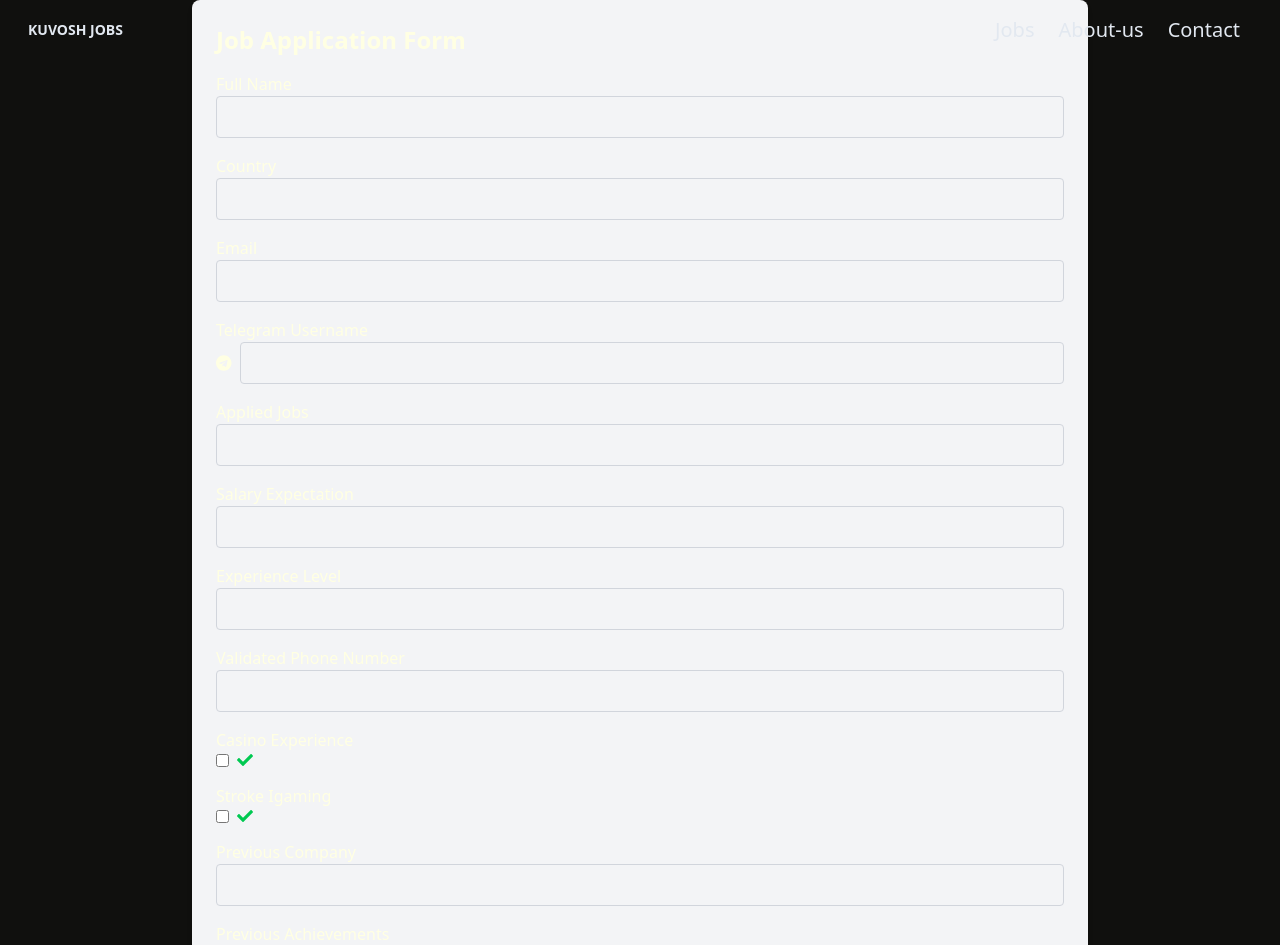
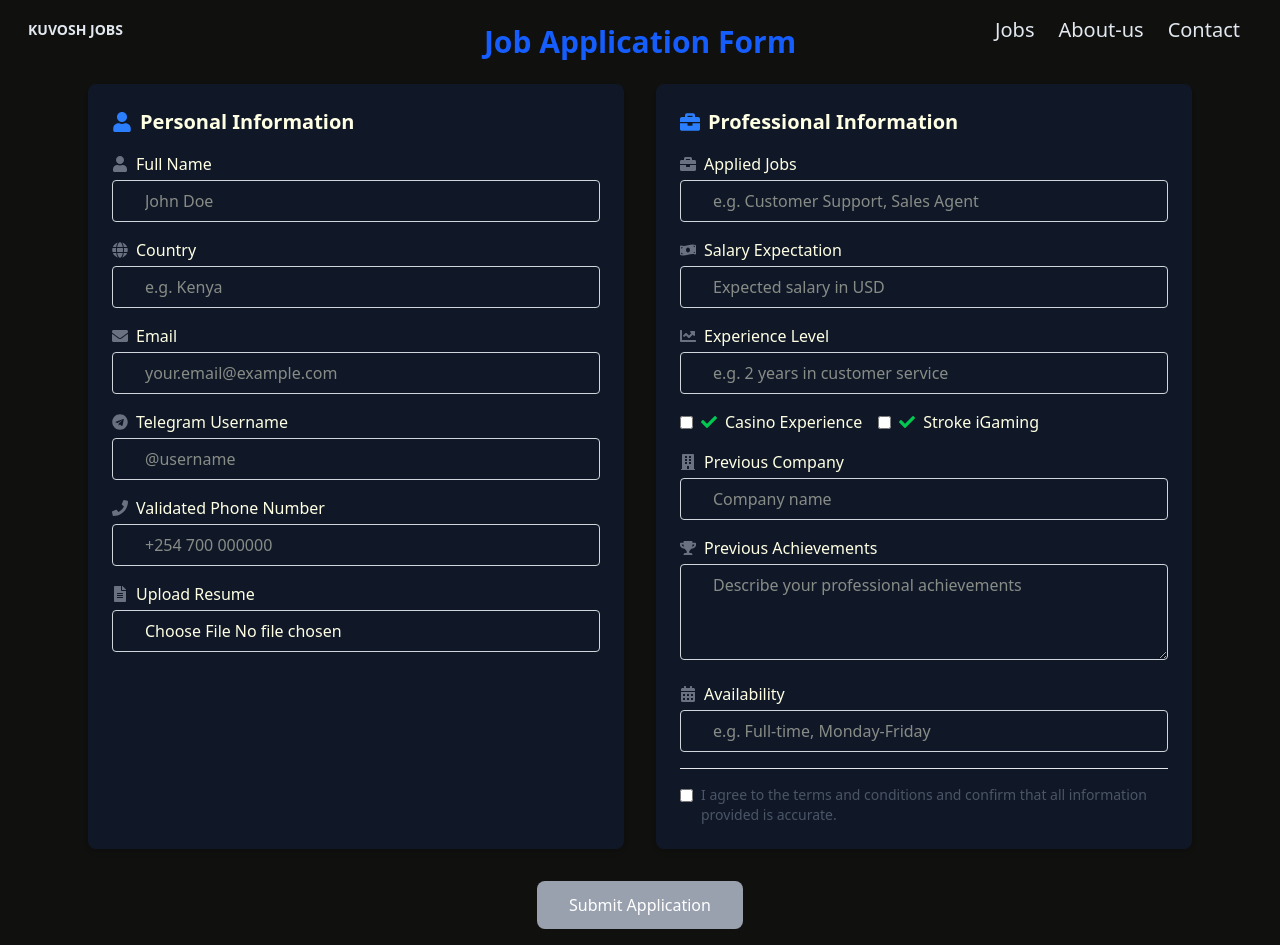
Before and after one commit to tchasinga/jobposter, a Next.js app: page /apply in a window 1280 px wide. Shown: the top 945 px of the page. Built offline with nearby package versions, Linux system fonts and the light colour scheme.

Commit message:
feat: enhance JobApplicationForm with improved layout, upload status tracking, and user notifications

```diff
--- a/app/apply/page.jsx
+++ b/app/apply/page.jsx
@@ -1,10 +1,13 @@
 "use client";
 import React, { useState } from "react";
-import { FaTelegram, FaFileUpload, FaCheck } from "react-icons/fa";
+import { FaTelegram, FaFileUpload, FaCheck, FaUser, FaGlobe, FaEnvelope, FaBriefcase, FaMoneyBillWave, FaChartLine, FaPhone, FaBuilding, FaTrophy, FaCalendarAlt, FaFileAlt, FaInfoCircle } from "react-icons/fa";
 import { getDownloadURL, getStorage, ref, uploadBytesResumable } from "firebase/storage";
 import app from "../firebase";
+import { useRouter } from "next/navigation";
+import toast from "react-hot-toast";
 
 const JobApplicationForm = () => {
+  const router = useRouter();
   const [formData, setFormData] = useState({
     fullname: "",
     country: "",
@@ -20,9 +23,12 @@ const JobApplicationForm = () => {
     previousCompany: "",
     previousAchievements: "",
     availability: "",
+    agreeTerms: false,
   });
 
   const [uploadProgress, setUploadProgress] = useState(0);
+  const [uploadStatus, setUploadStatus] = useState(""); // Added for upload status tracking
+  const [isSubmiting, setIsSubmitting] = useState(false);
 
   const handleChange = (e) => {
     const { name, value, type, checked } = e.target;
@@ -33,8 +39,11 @@ const JobApplicationForm = () => {
   };
 
   const handleFileUpload = (file) => {
+    if (!file) return;
+
+    setUploadStatus("Uploading...");
     const storage = getStorage(app);
-    const storageRef = ref(storage, `resumes/${file.name}`);
+    const storageRef = ref(storage, `resumes/${file.name}-${Date.now()}`);
     const uploadTask = uploadBytesResumable(storageRef, file);
 
     uploadTask.on(
@@ -42,9 +51,11 @@ const JobApplicationForm = () => {
       (snapshot) => {
         const progress = (snapshot.bytesTransferred / snapshot.totalBytes) * 100;
         setUploadProgress(progress);
+        setUploadStatus(`Uploading: ${Math.round(progress)}%`);
       },
       (error) => {
         console.error("File upload error:", error);
+        setUploadStatus("Upload failed. Please try again.");
       },
       () => {
         getDownloadURL(uploadTask.snapshot.ref).then((downloadURL) => {
@@ -52,6 +63,7 @@ const JobApplicationForm = () => {
             ...prevData,
             uploadResume: downloadURL,
           }));
+          setUploadStatus("Upload complete!");
         });
       }
     );
@@ -59,7 +71,13 @@ const JobApplicationForm = () => {
 
   const handleSubmit = async (e) => {
     e.preventDefault();
+    if (!formData.agreeTerms) {
+      alert("Please agree to the terms and conditions");
+      return;
+    }
+
     try {
+      setIsSubmitting(true);
       const response = await fetch("http://localhost:3000/api/applicants", {
         method: "POST",
         headers: {
@@ -68,26 +86,13 @@ const JobApplicationForm = () => {
         body: JSON.stringify(formData),
       });
       if (response.ok) {
-        alert("Application submitted successfully!");
-        setFormData({
-          fullname: "",
-          country: "",
-          email: "",
-          telegramUsername: "",
-          appliedJobs: "",
-          salaryExpectation: "",
-          experienceLevel: "",
-          uploadResume: "",
-          validedPhonenumber: "",
-          casinoExperience: false,
-          strokeIgaming: false,
-          previousCompany: "",
-          previousAchievements: "",
-          availability: "",
-        });
-        setUploadProgress(0);
+        router.push('/success');
+        toast.success("Application submitted successfully!");
+        setIsSubmitting(false);
       } else {
-        alert("Failed to submit application. Please try again.");
+        const errorData = await response.json();
+        toast.error(`Error: ${errorData.message}`);
+        setIsSubmitting(false);
       }
     } catch (error) {
       console.error("Error submitting application:", error);
@@ -95,102 +100,179 @@ const JobApplicationForm = () => {
   };
 
   return (
-    <div className="max-w-4xl mx-auto p-6 bg-gray-100 shadow-md rounded-lg">
-      <h1 className="text-2xl font-bold mb-4">Job Application Form</h1>
-      <form onSubmit={handleSubmit} className="space-y-4">
+    <div className="max-w-6xl mx-auto p-6 ">
+      <h1 className="text-3xl font-bold mb-6 text-center text-blue-600">Job Application Form</h1>
+
+      <div className="grid grid-cols-1 md:grid-cols-2 gap-8">
+        {/* Personal Information Card */}
+        <div className="bg-gray-900 p-6 rounded-lg shadow-md">
+          <h2 className="text-xl font-semibold mb-4 flex items-center">
+            <FaUser className="mr-2 text-blue-500" /> Personal Information
+          </h2>
+
+          <div className="space-y-4">
             <div>
-          <label className="block font-medium">Full Name</label>
+              <label className="block font-medium flex items-center">
+                <FaUser className="mr-2 text-gray-500" /> Full Name
+              </label>
               <input
                 type="text"
                 name="fullname"
                 value={formData.fullname}
                 onChange={handleChange}
                 required
-            className="w-full p-2 border border-gray-300 rounded"
+                placeholder="John Doe"
+                className="w-full p-2 border border-gray-300 rounded mt-1 pl-8"
               />
             </div>
+
             <div>
-          <label className="block font-medium">Country</label>
+              <label className="block font-medium flex items-center">
+                <FaGlobe className="mr-2 text-gray-500" /> Country
+              </label>
               <input
                 type="text"
                 name="country"
                 value={formData.country}
                 onChange={handleChange}
                 required
-            className="w-full p-2 border border-gray-300 rounded"
+                placeholder="e.g. Kenya"
+                className="w-full p-2 border border-gray-300 rounded mt-1 pl-8"
               />
             </div>
+
             <div>
-          <label className="block font-medium">Email</label>
+              <label className="block font-medium flex items-center">
+                <FaEnvelope className="mr-2 text-gray-500" /> Email
+              </label>
               <input
                 type="email"
                 name="email"
                 value={formData.email}
                 onChange={handleChange}
                 required
-            className="w-full p-2 border border-gray-300 rounded"
+                placeholder="your.email@example.com"
+                className="w-full p-2 border border-gray-300 rounded mt-1 pl-8"
               />
             </div>
+
             <div>
-          <label className="block font-medium">Telegram Username</label>
+              <label className="block font-medium flex items-center">
+                <FaTelegram className="mr-2 text-gray-500" /> Telegram Username
+              </label>
               <div className="flex items-center">
-            <FaTelegram className="mr-2" />
                 <input
                   type="text"
                   name="telegramUsername"
                   value={formData.telegramUsername}
                   onChange={handleChange}
                   required
-              className="w-full p-2 border border-gray-300 rounded"
+                  placeholder="@username"
+                  className="w-full p-2 border border-gray-300 rounded mt-1 pl-8"
                 />
               </div>
             </div>
+
             <div>
-          <label className="block font-medium">Applied Jobs</label>
+              <label className="block font-medium flex items-center">
+                <FaPhone className="mr-2 text-gray-500" /> Validated Phone Number
+              </label>
+              <input
+                type="text"
+                name="validedPhonenumber"
+                value={formData.validedPhonenumber}
+                onChange={handleChange}
+                required
+                placeholder="+254 700 000000"
+                className="w-full p-2 border border-gray-300 rounded mt-1 pl-8"
+              />
+            </div>
+
+            <div>
+              <label className="block font-medium flex items-center">
+                <FaFileAlt className="mr-2 text-gray-500" /> Upload Resume
+              </label>
+              <div className="flex items-center mt-1">
+                <input
+                  type="file"
+                  onChange={(e) => handleFileUpload(e.target.files[0])}
+                  required
+                  className="w-full p-2 border border-gray-300 rounded pl-8"
+                />
+              </div>
+              {uploadStatus && (
+                <div className="mt-2">
+                  <div className="w-full bg-gray-200 rounded-full h-2.5">
+                    <div
+                      className="bg-blue-600 h-2.5 rounded-full"
+                      style={{ width: `${uploadProgress}%` }}
+                    ></div>
+                  </div>
+                  <p className="text-sm text-gray-600 mt-1 flex items-center">
+                    <FaInfoCircle className="mr-1" /> {uploadStatus}
+                  </p>
+                  <p className="text-xs text-gray-500 mt-1">
+                    Please wait until the upload is complete before submitting.
+                  </p>
+                </div>
+              )}
+            </div>
+          </div>
+        </div>
+
+        {/* Professional Information Card */}
+        <div className="bg-gray-900 p-6 rounded-lg shadow-md">
+          <h2 className="text-xl font-semibold mb-4 flex items-center">
+            <FaBriefcase className="mr-2 text-blue-500" /> Professional Information
+          </h2>
+
+          <div className="space-y-4">
+            <div>
+              <label className="block font-medium flex items-center">
+                <FaBriefcase className="mr-2 text-gray-500" /> Applied Jobs
+              </label>
               <input
                 type="text"
                 name="appliedJobs"
                 value={formData.appliedJobs}
                 onChange={handleChange}
                 required
-            className="w-full p-2 border border-gray-300 rounded"
+                placeholder="e.g. Customer Support, Sales Agent"
+                className="w-full p-2 border border-gray-300 rounded mt-1 pl-8"
               />
             </div>
+
             <div>
-          <label className="block font-medium">Salary Expectation</label>
+              <label className="block font-medium flex items-center">
+                <FaMoneyBillWave className="mr-2 text-gray-500" /> Salary Expectation
+              </label>
               <input
                 type="number"
                 name="salaryExpectation"
                 value={formData.salaryExpectation}
                 onChange={handleChange}
                 required
-            className="w-full p-2 border border-gray-300 rounded"
+                placeholder="Expected salary in USD"
+                className="w-full p-2 border border-gray-300 rounded mt-1 pl-8"
               />
             </div>
+
             <div>
-          <label className="block font-medium">Experience Level</label>
+              <label className="block font-medium flex items-center">
+                <FaChartLine className="mr-2 text-gray-500" /> Experience Level
+              </label>
               <input
                 type="text"
                 name="experienceLevel"
                 value={formData.experienceLevel}
                 onChange={handleChange}
                 required
-            className="w-full p-2 border border-gray-300 rounded"
+                placeholder="e.g. 2 years in customer service"
+                className="w-full p-2 border border-gray-300 rounded mt-1 pl-8"
               />
             </div>
-        <div>
-          <label className="block font-medium">Validated Phone Number</label>
-          <input
-            type="text"
-            name="validedPhonenumber"
-            value={formData.validedPhonenumber}
-            onChange={handleChange}
-            required
-            className="w-full p-2 border border-gray-300 rounded"
-          />
-        </div>
-        <div>
-          <label className="block font-medium">Casino Experience</label>
+
+            <div className="flex items-center space-x-4">
               <div className="flex items-center">
                 <input
                   type="checkbox"
@@ -199,11 +281,10 @@ const JobApplicationForm = () => {
                   onChange={handleChange}
                   className="mr-2"
                 />
-            <FaCheck className="text-green-500" />
+                <label className="font-medium flex items-center">
+                  <FaCheck className="mr-2 text-green-500" /> Casino Experience
+                </label>
               </div>
-        </div>
-        <div>
-          <label className="block font-medium">Stroke Igaming</label>
               <div className="flex items-center">
                 <input
                   type="checkbox"
@@ -212,65 +293,93 @@ const JobApplicationForm = () => {
                   onChange={handleChange}
                   className="mr-2"
                 />
-            <FaCheck className="text-green-500" />
+                <label className="font-medium flex items-center">
+                  <FaCheck className="mr-2 text-green-500" /> Stroke iGaming
+                </label>
               </div>
             </div>
+
             <div>
-          <label className="block font-medium">Previous Company</label>
+              <label className="block font-medium flex items-center">
+                <FaBuilding className="mr-2 text-gray-500" /> Previous Company
+              </label>
               <input
                 type="text"
                 name="previousCompany"
                 value={formData.previousCompany}
                 onChange={handleChange}
                 required
-            className="w-full p-2 border border-gray-300 rounded"
+                placeholder="Company name"
+                className="w-full p-2 border border-gray-300 rounded mt-1 pl-8"
               />
             </div>
+
             <div>
-          <label className="block font-medium">Previous Achievements</label>
+              <label className="block font-medium flex items-center">
+                <FaTrophy className="mr-2 text-gray-500" /> Previous Achievements
+              </label>
               <textarea
                 name="previousAchievements"
                 value={formData.previousAchievements}
                 onChange={handleChange}
                 required
-            className="w-full p-2 border border-gray-300 rounded"
+                placeholder="Describe your professional achievements"
+                className="w-full p-2 border border-gray-300 rounded mt-1 pl-8 h-24"
               ></textarea>
             </div>
+
             <div>
-          <label className="block font-medium">Availability</label>
+              <label className="block font-medium flex items-center">
+                <FaCalendarAlt className="mr-2 text-gray-500" /> Availability
+              </label>
               <input
                 type="text"
                 name="availability"
                 value={formData.availability}
                 onChange={handleChange}
                 required
-            className="w-full p-2 border border-gray-300 rounded"
+                placeholder="e.g. Full-time, Monday-Friday"
+                className="w-full p-2 border border-gray-300 rounded mt-1 pl-8"
               />
             </div>
-        <div>
-          <label className="block font-medium">Upload Resume</label>
-          <div className="flex items-center">
-            <FaFileUpload className="mr-2" />
+
+            <div className="pt-4 border-t border-gray-200">
+              <div className="flex items-start">
                 <input
-              type="file"
-              onChange={(e) => handleFileUpload(e.target.files[0])}
+                  type="checkbox"
+                  name="agreeTerms"
+                  checked={formData.agreeTerms}
+                  onChange={handleChange}
+                  className="mt-1 mr-2"
                   required
-              className="w-full p-2 border border-gray-300 rounded"
                 />
+                <label className="text-sm text-gray-600">
+                  I agree to the terms and conditions and confirm that all information provided is accurate.
+                </label>
               </div>
-          {uploadProgress > 0 && (
-            <div className="mt-2 text-sm text-gray-600">
-              Upload Progress: {Math.round(uploadProgress)}%
             </div>
-          )}
           </div>
+        </div>
+      </div>
+
+      <div className="mt-8 text-center">
         <button
           type="submit"
-          className="w-full bg-blue-500 text-white py-2 px-4 rounded hover:bg-blue-600"
+          onClick={handleSubmit}
+          disabled={uploadStatus !== "Upload complete!" && formData.uploadResume === ""}
+          className="bg-blue-600 text-white py-3 px-8 rounded-lg hover:bg-blue-700 transition-colors disabled:bg-gray-400 disabled:cursor-not-allowed"
         >
-          Submit Application
+          {
+            isSubmiting ? (
+              <span className="flex items-center">
+                <FaFileUpload className="animate-spin mr-2" /> Submitting...
+              </span>
+            ) : (
+              <span>Submit Application</span>
+            )
+          }
         </button>
-      </form>
+      </div>
     </div>
   );
 };
```
Lines whose indentation alone changed are shown as unchanged.
